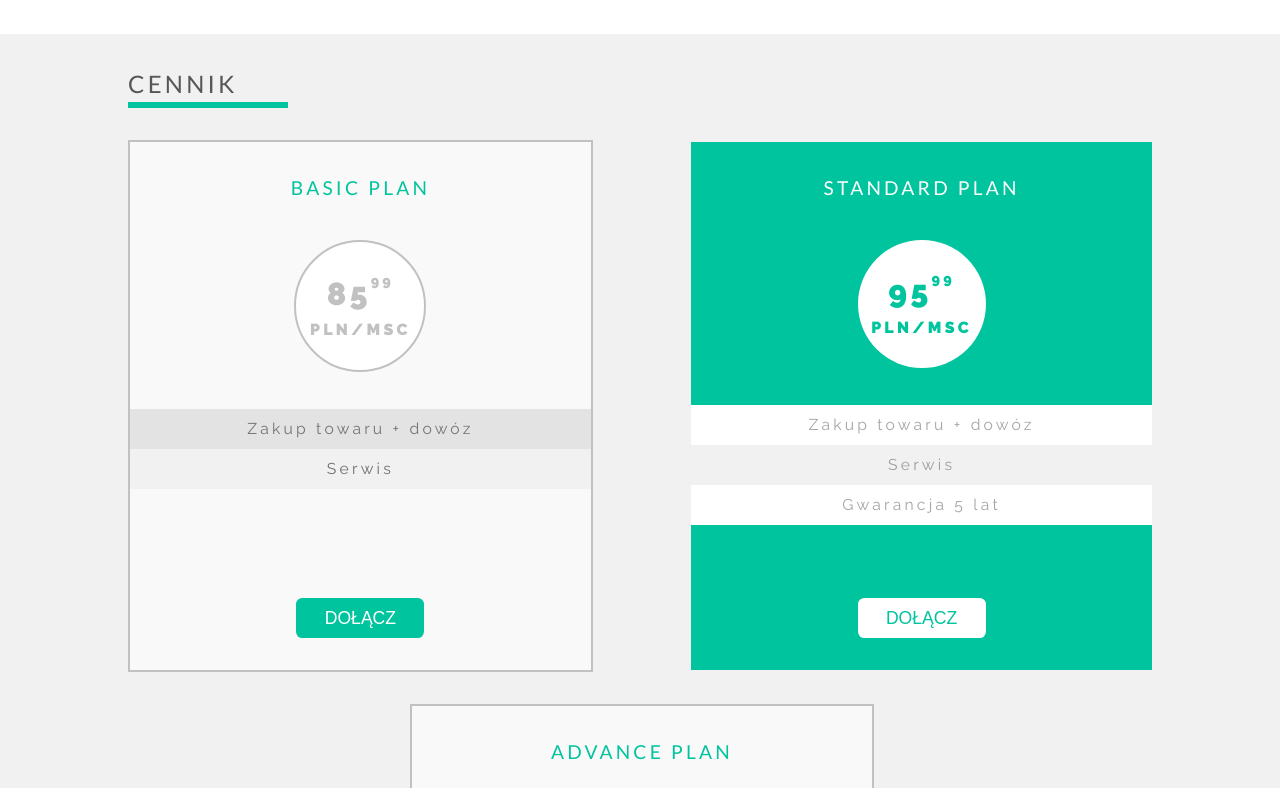
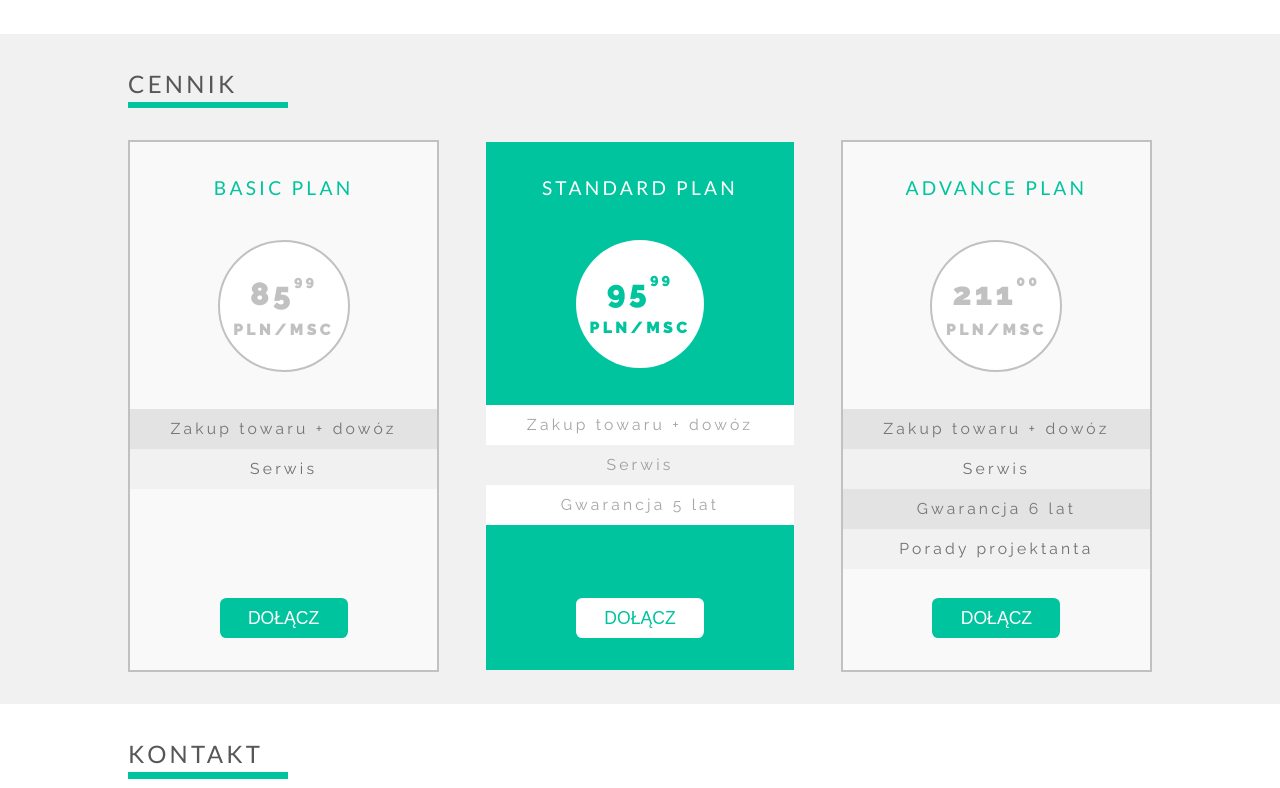
Before and after one commit to jezyk2796/newSitOnChair, a website: page src/index.html in a window 1280 px wide. Shown: the part 872-1660 px from the top of the page. Drawn offline with Linux system fonts and the light colour scheme.

Commit message:
price-box desktop version

```diff
--- a/src/scss/partials/_price-box.scss
+++ b/src/scss/partials/_price-box.scss
@@ -163,3 +163,23 @@
         }
     }
 }
+
+@media (min-width: 1024px) {
+    #price-list {
+
+        .container {
+
+            .options-box {
+                flex-flow: nowrap;
+
+                .product-option {
+                    width: 30%;
+                }
+
+                .last {
+                    margin: 0;
+                }
+            }
+        }
+    }
+}
```
Also changed, not shown: src/css/style.css.
